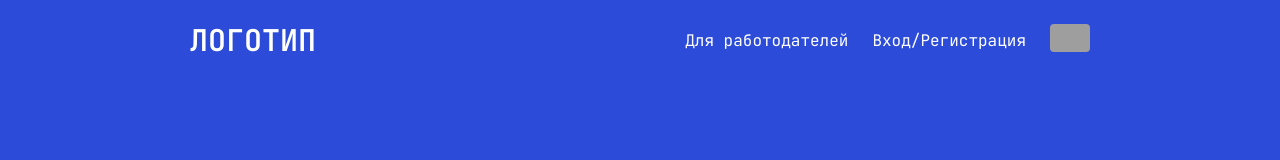
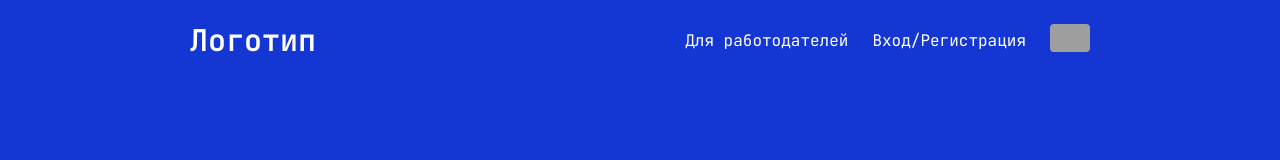
Before and after one commit to K40N45H1Q/AQUA, a Vue app in the folder frontend/: page / in a window 1280 px wide. Shown: the top 160 px of the page. Built offline with nearby package versions, Linux system fonts and the light colour scheme; grey boxes are pictures that could not be loaded.

Commit message:
Minor improve App.vue styles

```diff
--- a/frontend/src/App.vue
+++ b/frontend/src/App.vue
@@ -14,9 +14,8 @@
   font-family: "JetBrainsMono", monospace;
 }
 
-html, body, #root {
+html, body, #root, .test {
   height: 100%;
-  background: #fff;
 }
 
 a {
@@ -45,11 +44,20 @@ html, body, #root, .wrapper {
 ::-webkit-scrollbar-thumb:hover {
   background: #0f2fb0;
 }
+
+.repair-wrapper {
+  height: max-content;
+  overflow: hidden;
+  background-color: #1538d4;
+}
+
 </style>
 
 <template>
-  <Navbar />
-  <SearchForm />
+  <div class="repair-wrapper">
+    <Navbar />
+    <SearchForm />
+  </div>
   <Companies />
 </template>
 
--- a/frontend/src/components/Companies.vue
+++ b/frontend/src/components/Companies.vue
@@ -72,6 +72,7 @@
 .wrapper {
     max-width: 950px;
     margin: 0 auto;
+    background-color: #ffffff !important;
 }
 
 h2 {
--- a/frontend/src/components/LoginModal.vue
+++ b/frontend/src/components/LoginModal.vue
@@ -176,10 +176,8 @@ input {
   align-items: center;
   justify-content: center;
   z-index: 10000;
-
-  /* Размытие фона */
   backdrop-filter: blur(8px);
-  -webkit-backdrop-filter: blur(8px); /* для Safari */
+  -webkit-backdrop-filter: blur(8px);
 }
 
 </style>
--- a/frontend/src/components/SearchForm.vue
+++ b/frontend/src/components/SearchForm.vue
@@ -1,5 +1,5 @@
 <template>
-  <div class="wrapper" ref="root">
+  <div class="search-wrapper" ref="root">
     <h1 class="title">
       <span>{{ t('header.title.part1') }}</span>
       <span>{{ t('header.title.part2') }}</span>
@@ -108,7 +108,7 @@ export default {
 </script>
 
 <style scoped>
-.wrapper {
+.search-wrapper {
   height: 530px;
   display: flex;
   flex-direction: column;
@@ -283,11 +283,14 @@ input::placeholder {
 
 @media (max-width: 768px) {
   .title {
-    font-size: 17px;
+    font-size: 20px;
   }
 
-  .wrapper {
+  .search-wrapper {
+    display: flex;
     height: 430px;
+    align-items: center;
+    justify-content: center;
   }
 
   form {
--- a/frontend/src/i18n/locale.json
+++ b/frontend/src/i18n/locale.json
@@ -83,7 +83,7 @@
     }
   },
   "ru": {
-    "textLogo": "ЛОГОТИП",
+    "textLogo": "Логотип",
     "sign": "Войти",
     "up": "Зарегистрироваться",
     "email": "Электроная почта",
```
